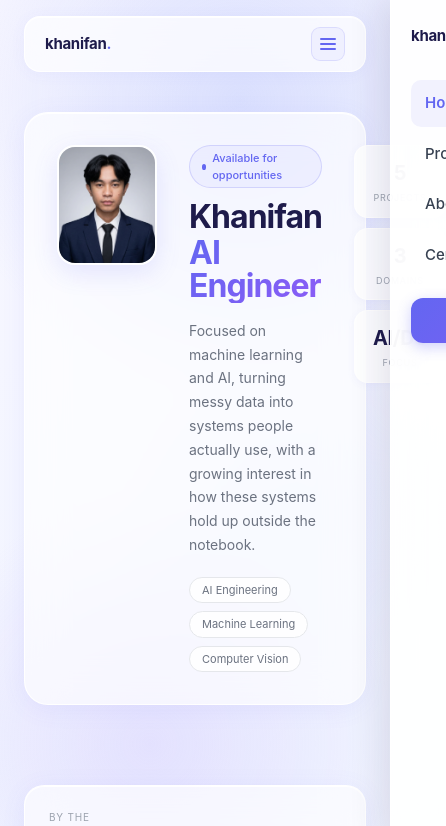
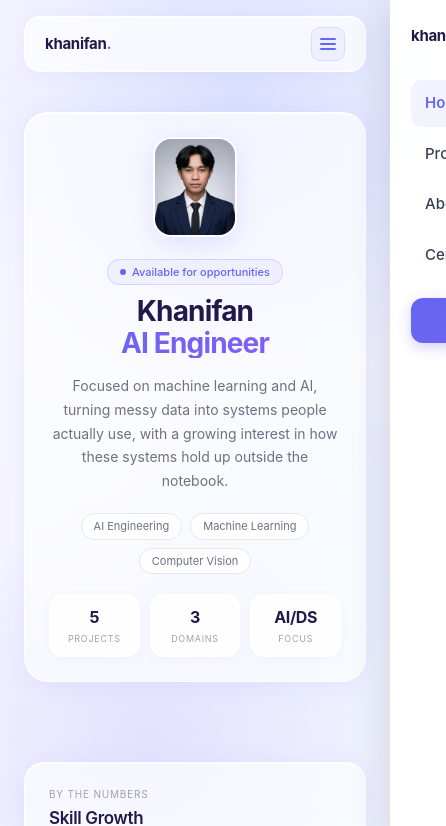
Before and after one commit to khanifan-studio/khanifan-portfolio-v2, a Next.js app: page / in a window 390 px wide. Shown: the top 826 px of the page, 446 px wide, since content can reach past the window. Built offline with nearby package versions, Linux system fonts and the light colour scheme.

Commit message:
fix mobile responsiveness on home page hero section

```diff
--- a/src/app/page.tsx
+++ b/src/app/page.tsx
@@ -13,7 +13,7 @@ import {
     Tooltip,
 } from "chart.js";
 import Image from "next/image";
-import { useEffect, useRef } from "react";
+import { useEffect, useRef, useState } from "react";
 
 Chart.register(LineController, LineElement, PointElement, CategoryScale, LinearScale, Tooltip, Filler);
 
@@ -102,6 +102,15 @@ function SkillGrowthChart() {
 }
 
 export default function Home() {
+    const [isMobile, setIsMobile] = useState(false);
+
+    useEffect(() => {
+        const handleResize = () => setIsMobile(window.innerWidth < 640);
+        handleResize();
+        window.addEventListener("resize", handleResize);
+        return () => window.removeEventListener("resize", handleResize);
+    }, []);
+
     return (
         <div style={{ position: "relative", minHeight: "100vh" }}>
             <Navbar />
@@ -117,19 +126,28 @@ export default function Home() {
                 {/* Hero */}
                 <section style={{ marginBottom: "5rem" }}>
                     <FadeIn delay={0}>
-                        <div style={{ ...glass, borderRadius: 24, padding: "2rem" }}>
-                            <div style={{ display: "flex", gap: "2rem", alignItems: "flex-start" }}>
+                        <div style={{ ...glass, borderRadius: 24, padding: isMobile ? "1.5rem" : "2rem" }}>
+                            <div
+                                style={{
+                                    display: "flex",
+                                    flexDirection: isMobile ? "column" : "row",
+                                    gap: isMobile ? "1.25rem" : "2rem",
+                                    alignItems: isMobile ? "center" : "flex-start",
+                                    textAlign: isMobile ? "center" : "left",
+                                }}
+                            >
                                 {/* Photo */}
                                 <div style={{ flexShrink: 0 }}>
                                     <div
                                         style={{
-                                            width: 100,
-                                            height: 120,
+                                            width: isMobile ? 84 : 100,
+                                            height: isMobile ? 100 : 120,
                                             borderRadius: 18,
                                             border: "2px solid rgba(255,255,255,0.9)",
                                             boxShadow: "0 8px 24px rgba(99,102,241,0.15)",
                                             overflow: "hidden",
                                             position: "relative",
+                                            margin: isMobile ? "0 auto" : undefined,
                                         }}
                                     >
                                         <Image
@@ -143,7 +161,7 @@ export default function Home() {
                                 </div>
 
                                 {/* Info */}
-                                <div style={{ flex: 1 }}>
+                                <div style={{ flex: 1, width: "100%" }}>
                                     <div
                                         style={{
                                             marginBottom: 12,
@@ -171,7 +189,7 @@ export default function Home() {
                                     </div>
                                     <h1
                                         style={{
-                                            fontSize: "clamp(2rem,5vw,3.25rem)",
+                                            fontSize: "clamp(1.75rem,7vw,3.25rem)",
                                             fontWeight: 700,
                                             color: "#1e1b4b",
                                             lineHeight: 1.05,
@@ -183,7 +201,7 @@ export default function Home() {
                                     </h1>
                                     <p
                                         style={{
-                                            fontSize: "clamp(2rem,5vw,3.25rem)",
+                                            fontSize: "clamp(1.75rem,7vw,3.25rem)",
                                             fontWeight: 700,
                                             lineHeight: 1.05,
                                             margin: "0 0 16px",
@@ -203,13 +221,22 @@ export default function Home() {
                                             color: "#6b7280",
                                             marginBottom: 20,
                                             maxWidth: 440,
+                                            marginLeft: isMobile ? "auto" : 0,
+                                            marginRight: isMobile ? "auto" : 0,
                                         }}
                                     >
                                         Focused on machine learning and AI, turning messy data into systems people
                                         actually use, with a growing interest in how these systems hold up outside the
                                         notebook.
                                     </p>
-                                    <div style={{ display: "flex", flexWrap: "wrap", gap: 8 }}>
+                                    <div
+                                        style={{
+                                            display: "flex",
+                                            flexWrap: "wrap",
+                                            gap: 8,
+                                            justifyContent: isMobile ? "center" : "flex-start",
+                                        }}
+                                    >
                                         {["AI Engineering", "Machine Learning", "Computer Vision"].map(tag => (
                                             <span
                                                 key={tag}
@@ -229,7 +256,15 @@ export default function Home() {
                                 </div>
 
                                 {/* Stats */}
-                                <div style={{ display: "flex", flexDirection: "column", gap: 10, flexShrink: 0 }}>
+                                <div
+                                    style={{
+                                        display: "flex",
+                                        flexDirection: isMobile ? "row" : "column",
+                                        gap: 10,
+                                        flexShrink: 0,
+                                        width: isMobile ? "100%" : undefined,
+                                    }}
+                                >
                                     {[
                                         { value: "5", label: "Projects" },
                                         { value: "3", label: "Domains" },
@@ -241,15 +276,16 @@ export default function Home() {
                                                 background: "rgba(255,255,255,0.8)",
                                                 border: "1px solid rgba(255,255,255,0.9)",
                                                 borderRadius: 14,
-                                                padding: "12px 18px",
+                                                padding: isMobile ? "10px 8px" : "12px 18px",
                                                 textAlign: "center",
-                                                minWidth: 80,
+                                                minWidth: isMobile ? 0 : 80,
+                                                flex: isMobile ? 1 : undefined,
                                                 boxShadow: "0 2px 8px rgba(99,102,241,0.06)",
                                             }}
                                         >
                                             <p
                                                 style={{
-                                                    fontSize: 20,
+                                                    fontSize: isMobile ? 16 : 20,
                                                     fontWeight: 700,
                                                     color: "#1e1b4b",
                                                     margin: 0,
@@ -284,8 +320,10 @@ export default function Home() {
                             <div
                                 style={{
                                     display: "flex",
+                                    flexDirection: isMobile ? "column" : "row",
                                     justifyContent: "space-between",
-                                    alignItems: "flex-end",
+                                    alignItems: isMobile ? "flex-start" : "flex-end",
+                                    gap: isMobile ? 4 : 0,
                                     marginBottom: 20,
                                 }}
                             >
```
